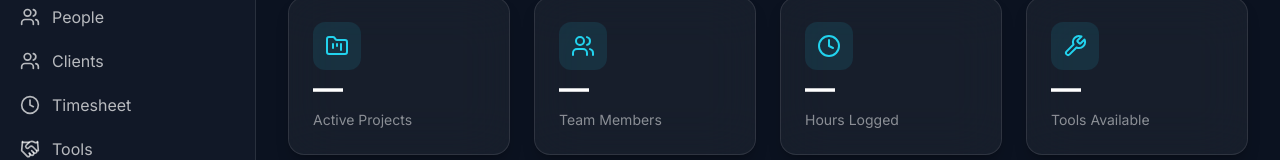
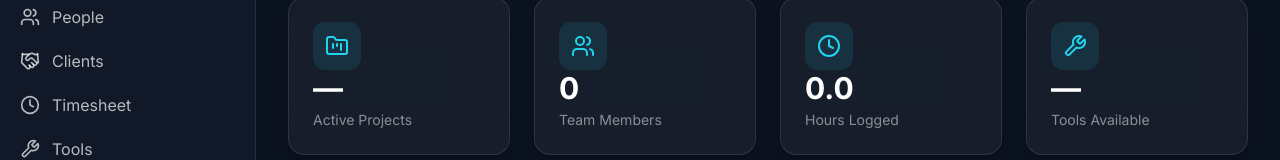
Before and after one commit to mariamaria12/xpert-tracking, a Next.js app: page /dashboard in a window 1280 px wide. Shown: the part 163-323 px from the top of the page. Built offline with nearby package versions, Linux system fonts and the light colour scheme; no server answers; the database is empty; sample sign-in values are in the browser's storage.

Commit message:
Fixed design small issues

```diff
--- a/app/dashboard/page.tsx
+++ b/app/dashboard/page.tsx
@@ -1,14 +1,47 @@
 import { Clock, FolderKanban, Users, Wrench } from "lucide-react";
 import StatCard from "@/ui/dashboard/StatCard";
+import { cookies } from "next/headers";
 
-export default function DashboardHomePage() {
+import { createClient } from "@/lib/supabase/server";
+
+function formatHours(hours: number) {
+  return new Intl.NumberFormat("en-US", {
+    maximumFractionDigits: 1,
+    minimumFractionDigits: 1,
+  }).format(hours);
+}
+
+export default async function DashboardHomePage() {
+  const cookieStore = await cookies();
+  const supabase = createClient(cookieStore);
+
+  const [{ count: teamMembersCount, error: teamMembersError }, { data: timeLogs, error: timeLogsError }] =
+    await Promise.all([
+      supabase
+        .from("employees")
+        .select("id", { count: "exact", head: true })
+        .eq("is_active", true),
+      supabase.from("time_logs").select("duration_minutes"),
+    ]);
+
+  const teamMembersValue =
+    teamMembersError || teamMembersCount === null ? "—" : teamMembersCount;
+
+  const totalMinutes =
+    timeLogsError || !timeLogs
+      ? null
+      : timeLogs.reduce((sum, row) => sum + Number(row.duration_minutes ?? 0), 0);
+
+  const hoursLoggedValue =
+    totalMinutes === null ? "—" : formatHours(totalMinutes / 60);
+
   return (
     <div>
       <h1 className="mb-8 text-2xl font-bold text-white">Home</h1>
       <div className="mb-8 grid grid-cols-1 gap-6 sm:grid-cols-2 lg:grid-cols-4">
         <StatCard title="Active Projects" value="—" icon={FolderKanban} />
-        <StatCard title="Team Members" value="—" icon={Users} />
-        <StatCard title="Hours Logged" value="—" icon={Clock} />
+        <StatCard title="Team Members" value={teamMembersValue} icon={Users} />
+        <StatCard title="Hours Logged" value={hoursLoggedValue} icon={Clock} />
         <StatCard title="Tools Available" value="—" icon={Wrench} />
       </div>
       <div className="card py-12 text-center text-sm text-white/40">
--- a/app/dashboard/people/LastLogCard.tsx
+++ b/app/dashboard/people/LastLogCard.tsx
@@ -16,19 +16,17 @@ export default function LastLogCard({ display }: { display: LastLogDisplay | nul
   }
 
   return (
-    <div
+    <span
       className={cn(
-        "inline-flex min-w-[4.75rem] flex-col items-center rounded-lg border px-3 py-2 text-center",
+        "inline-flex min-w-[4.75rem] flex-col items-center rounded-2xl border px-3 py-1 text-center leading-tight",
         statusStyles[display.status],
       )}
       title={display.title}
     >
-      <span className="text-xs font-semibold uppercase tracking-wide leading-tight">
-        {display.dayLabel}
+      <span className="text-[11px] font-semibold">{display.dayLabel}</span>
+      <span className="time mt-0.5 text-xs font-medium tabular-nums leading-tight">
+        at {display.timeLabel}
       </span>
-      <span className="time mt-0.5 text-sm font-medium tabular-nums leading-tight">
-        {display.timeLabel}
-      </span>
-    </div>
+    </span>
   );
 }
--- a/app/ui/dashboard/Sidebar.tsx
+++ b/app/ui/dashboard/Sidebar.tsx
@@ -14,7 +14,8 @@ import {
   Settings2,
   Truck,
   Users,
-  Handshake
+  Handshake,
+  Wrench
 } from "lucide-react";
 import { NavItem } from "@/ui/types";
 
@@ -22,9 +23,9 @@ const mainNav: NavItem[] = [
   { label: "Home", href: "/dashboard", icon: LayoutDashboard },
   { label: "Projects", href: "/dashboard/projects", icon: FolderKanban },
   { label: "People", href: "/dashboard/people", icon: Users },
-  { label: "Clients", href: "/dashboard/clients", icon: Users },
+  { label: "Clients", href: "/dashboard/clients", icon: Handshake },
   { label: "Timesheet", href: "/dashboard/timesheet", icon: Clock },
-  { label: "Tools", href: "/dashboard/tools", icon: Handshake },
+  { label: "Tools", href: "/dashboard/tools", icon: Wrench },
 ] as const;
 
 type SidebarProps = {
```
